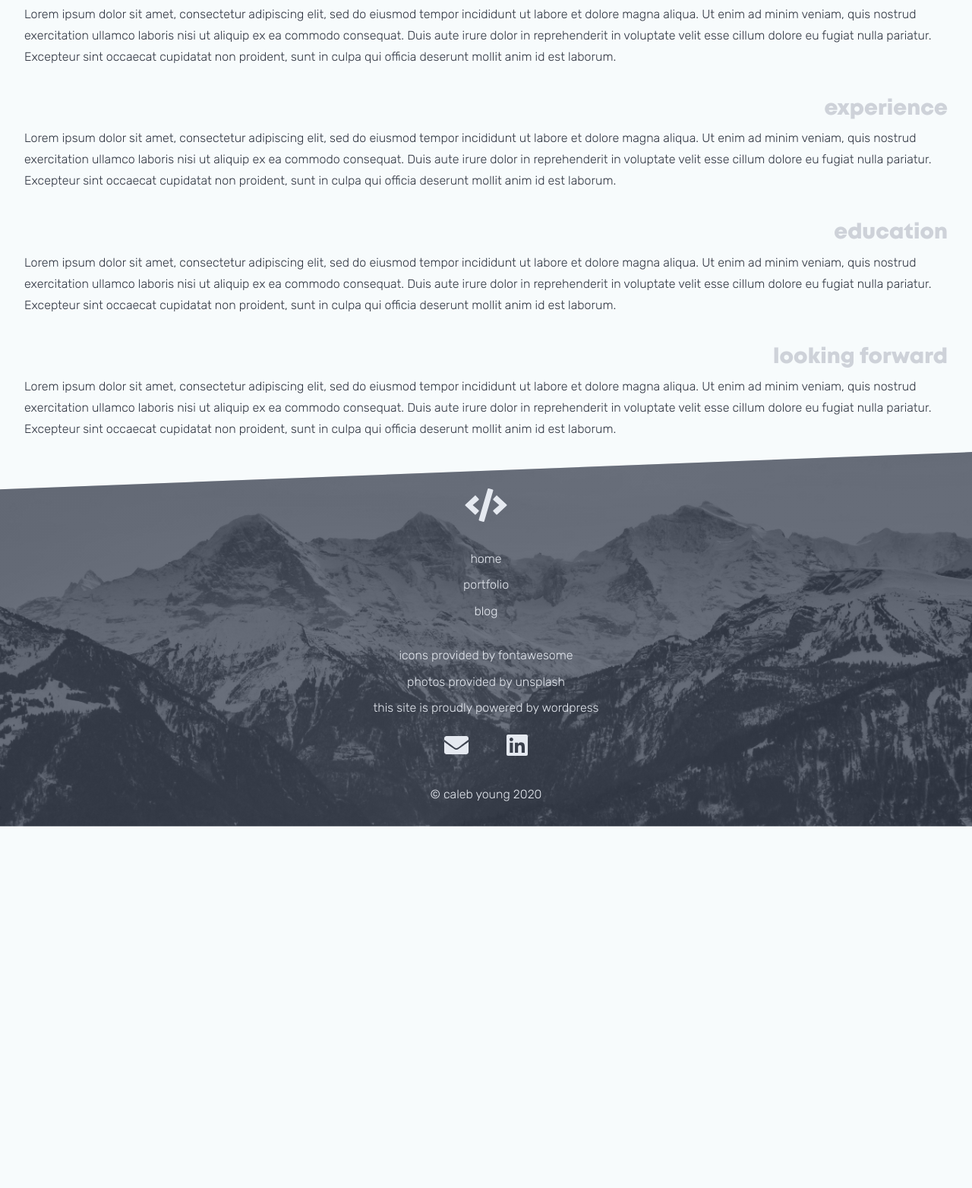
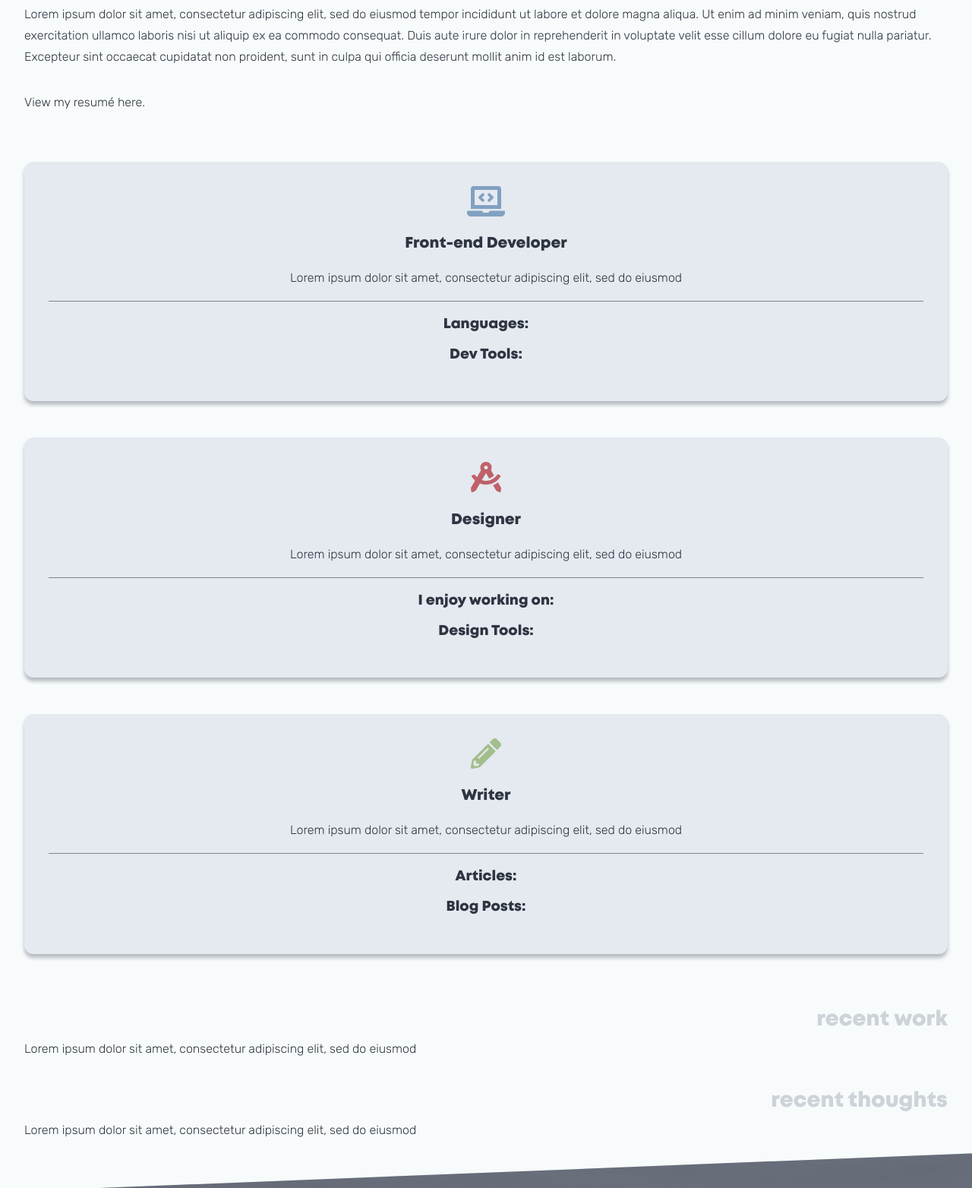
Before and after one commit to calebayoung/right-brain-code-front-end, a plain HTML site: page index.html in a window 1280 px wide. Shown: the part 352-1916 px from the top of the page at 76% size. Before the commit the page ends 1440 px from the top, so only its background shows below. Drawn offline with nearby package versions, Linux system fonts and the light colour scheme.

Commit message:
Add homepage cards. Flush out colors.

```diff
--- a/index.html
+++ b/index.html
@@ -35,14 +35,39 @@
             <h2 class="homepage__mobile-link">Blog &raquo;</h2>
         </div>
         <div class="page-content">
-            <h2>Introduction</h2>
+            <h2 class="page-content__heading">Introduction</h2>
             <p>Lorem ipsum dolor sit amet, consectetur adipiscing elit, sed do eiusmod tempor incididunt ut labore et dolore magna aliqua. Ut enim ad minim veniam, quis nostrud exercitation ullamco laboris nisi ut aliquip ex ea commodo consequat. Duis aute irure dolor in reprehenderit in voluptate velit esse cillum dolore eu fugiat nulla pariatur. Excepteur sint occaecat cupidatat non proident, sunt in culpa qui officia deserunt mollit anim id est laborum.</p>
-            <h2>Experience</h2>
-            <p>Lorem ipsum dolor sit amet, consectetur adipiscing elit, sed do eiusmod tempor incididunt ut labore et dolore magna aliqua. Ut enim ad minim veniam, quis nostrud exercitation ullamco laboris nisi ut aliquip ex ea commodo consequat. Duis aute irure dolor in reprehenderit in voluptate velit esse cillum dolore eu fugiat nulla pariatur. Excepteur sint occaecat cupidatat non proident, sunt in culpa qui officia deserunt mollit anim id est laborum.</p>
-            <h2>Education</h2>
-            <p>Lorem ipsum dolor sit amet, consectetur adipiscing elit, sed do eiusmod tempor incididunt ut labore et dolore magna aliqua. Ut enim ad minim veniam, quis nostrud exercitation ullamco laboris nisi ut aliquip ex ea commodo consequat. Duis aute irure dolor in reprehenderit in voluptate velit esse cillum dolore eu fugiat nulla pariatur. Excepteur sint occaecat cupidatat non proident, sunt in culpa qui officia deserunt mollit anim id est laborum.</p>
-            <h2>Looking Forward</h2>
-            <p>Lorem ipsum dolor sit amet, consectetur adipiscing elit, sed do eiusmod tempor incididunt ut labore et dolore magna aliqua. Ut enim ad minim veniam, quis nostrud exercitation ullamco laboris nisi ut aliquip ex ea commodo consequat. Duis aute irure dolor in reprehenderit in voluptate velit esse cillum dolore eu fugiat nulla pariatur. Excepteur sint occaecat cupidatat non proident, sunt in culpa qui officia deserunt mollit anim id est laborum.</p>
+            <p>View my resumé here.</p>
+            <div class="home-cards">
+                <div class="home-card">
+                    <img class="home-card__icon" src="icons/laptop-code-solid.svg">
+                    <h2 class="home-card__title">Front-end Developer</h2>
+                    <p>Lorem ipsum dolor sit amet, consectetur adipiscing elit, sed do eiusmod</p>
+                    <hr class="home-card__separator">
+                    <h3 class="home-card__subtitle">Languages:</h3>
+                    <h3 class="home-card__subtitle">Dev Tools:</h3>
+                </div>
+                <div class="home-card">
+                    <img class="home-card__icon" src="icons/drafting-compass-solid.svg">
+                    <h2 class="home-card__title">Designer</h2>
+                    <p>Lorem ipsum dolor sit amet, consectetur adipiscing elit, sed do eiusmod</p>
+                    <hr class="home-card__separator">
+                    <h3 class="home-card__subtitle">I enjoy working on:</h3>
+                    <h3 class="home-card__subtitle">Design Tools:</h3>
+                </div>
+                <div class="home-card">
+                    <img class="home-card__icon" src="icons/pencil-alt-solid.svg">
+                    <h2 class="home-card__title">Writer</h2>
+                    <p>Lorem ipsum dolor sit amet, consectetur adipiscing elit, sed do eiusmod</p>
+                    <hr class="home-card__separator">
+                    <h3 class="home-card__subtitle">Articles:</h3>
+                    <h3 class="home-card__subtitle">Blog Posts:</h3>
+                </div>
+            </div>
+            <h2 class="page-content__heading">Recent Work</h2>
+            <p>Lorem ipsum dolor sit amet, consectetur adipiscing elit, sed do eiusmod</p>
+            <h2 class="page-content__heading">Recent Thoughts</h2>
+            <p>Lorem ipsum dolor sit amet, consectetur adipiscing elit, sed do eiusmod</p>
         </div>
         <footer class="footer">
             <img class="footer__logo" src="icons/code-solid.svg">
--- a/style.css
+++ b/style.css
@@ -18,12 +18,42 @@
     --gunmetal-dark: #292f3b;
     --gunmetal-darkest: #252a37;
 
+    --blue-lightest: #a8c7da;
+    --blue-light: #95b4cd;
     --blue: #81a1c1;
+    --blue-dark: #6782a1;
+    --blue-darkest: #4d6281;
+
+    --red-lightest: #d9959d;
+    --red-light: #cc7b83;
     --red: #bf616a;
+    --red-dark: #a34e55;
+    --red-darkest: #873a40;
+
+    --green-lightest: #c0d8a8;
+    --green-light: #b2cb9a;
     --green: #a3be8c;
+    --green-dark: #829a70;
+    --green-darkest: #627754;
+
+    --yellow-lightest: #f3de9d;
+    --yellow-light: #efd594;
     --yellow: #ebcb8b;
+    --yellow-dark: #c2a26f;
+    --yellow-darkest: #9a7a53;
+
+    --purple-lightest: #d2b6ce;
+    --purple-light: #c3a2bd;
     --purple: #b48ead;
+    --purple-dark: #96728f;
+    --purple-darkest: #775570;
+
+    --teal-lightest: #a5d9e3;
+    --teal-light: #97cdd9;
     --teal: #88c0d0;
+    --teal-dark: #6d9cab;
+    --teal-darkest: #527886;
+
     --mont: "Mont Heavy Demo", Arial, sans-serif;
     --rubik: "Rubik", sans-serif;
 }
@@ -129,7 +159,7 @@ body {
     padding: 0 2rem;
 }
 
-.page-content h2 {
+.page-content__heading {
     align-self: flex-end;
     font-family: var(--mont);
     font-size: 1.75rem;
@@ -142,6 +172,40 @@ body {
     font-family: var(--rubik);
     color: var(--gunmetal);
     line-height: 1.75;
+}
+
+.home-cards {
+    margin-bottom: 3rem;
+}
+
+.home-card {
+    background-color: var(--ghost-white);
+    padding: 2rem;
+    border-radius: 12px;
+    box-shadow: 0 5px 5px var(--ghost-white-darkest);
+    text-align: center;
+    margin-top: 3rem;
+}
+
+.home-card__icon {
+    height: 2.5rem;
+}
+
+.home-card__title {
+    font-family: var(--mont);
+    font-size: 1.25rem;
+    color: var(--gunmetal);
+    margin: 1.25rem 0;
+}
+
+.home-card__separator {
+    border: none;
+    border-top: 1px solid var(--gunmetal-light);
+}
+
+.home-card__subtitle {
+    font-family: var(--mont);
+    color: var(--gunmetal);
 }
 
 .footer {
@@ -187,4 +251,5 @@ body {
 
 .footer__icon {
     height: 2rem;
+    margin-top: 1rem;
 }
```
Also changed, not shown: icons/drafting-compass-solid.svg (added), icons/laptop-code-solid.svg (added), icons/pencil-alt-solid.svg (added).
